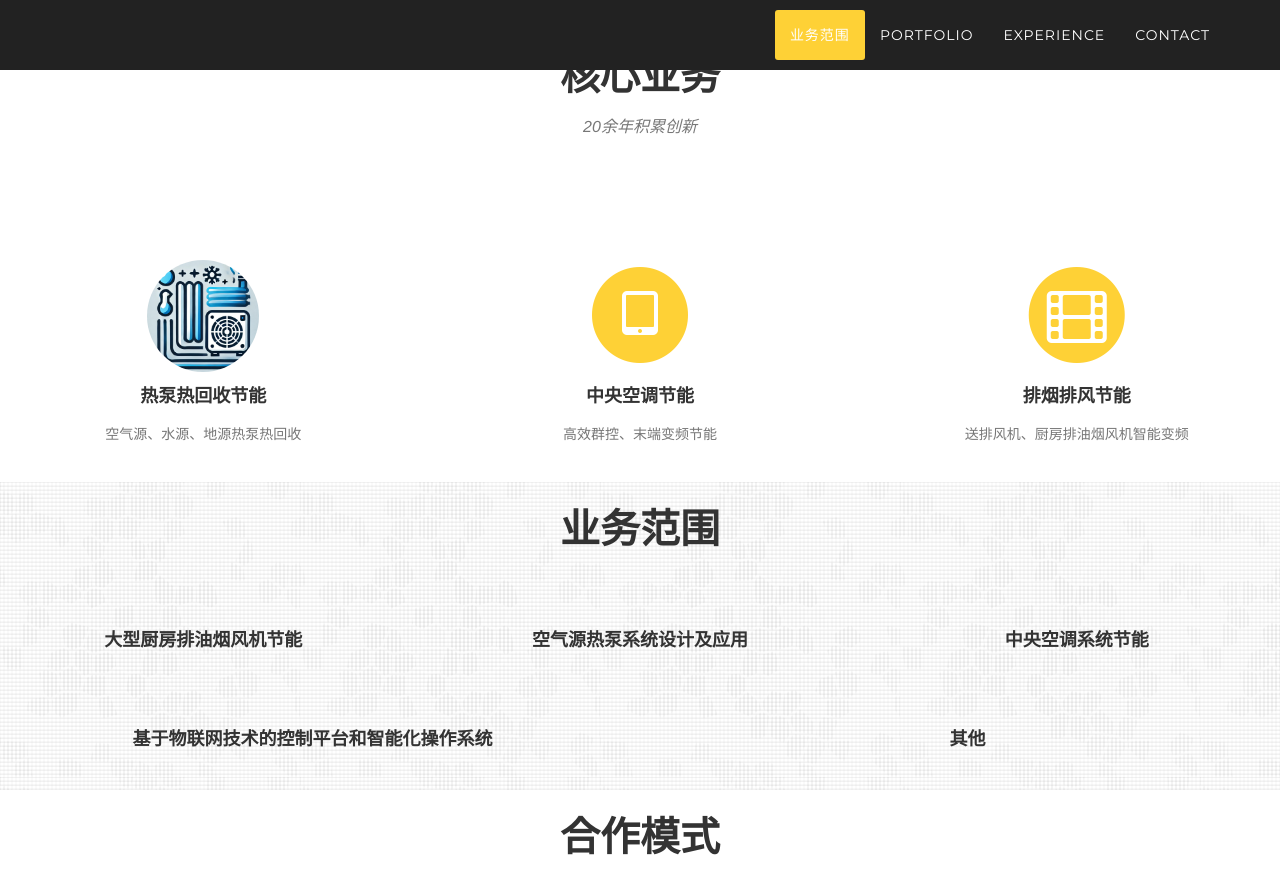
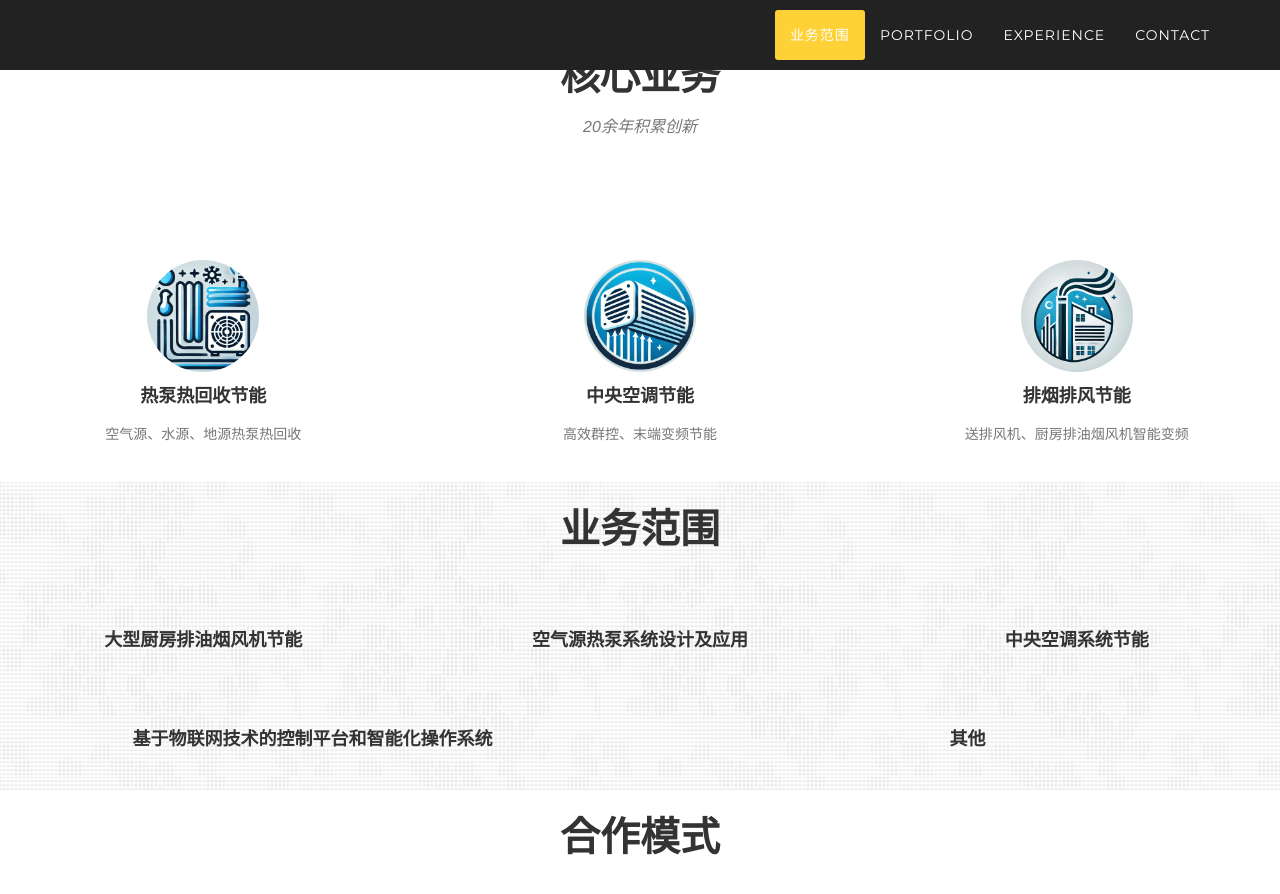
Before and after one commit to wxelec/wxelec.github.io, a Jekyll site: the page built from index.html, in a window 1280 px wide and 900 px high, scrolled down 1029 px. Shown: the top 894 px of the window. Built offline with Jekyll 4.4.1, drawn with Linux system fonts in a browser that asks for light colours; some web fonts are replaced.

Commit message:
Update skills.html

```diff
--- a/_includes/skills.html
+++ b/_includes/skills.html
@@ -18,16 +18,18 @@
                 </div>
                 <div class="col-md-4">
                     <span class="fa-stack fa-4x">
-                        <i class="fa fa-circle fa-stack-2x text-primary"></i>
-                        <i class="fa fa-tablet fa-stack-1x fa-inverse"></i>
+<!--                         <i class="fa fa-circle fa-stack-2x text-primary"></i>
+                        <i class="fa fa-tablet fa-stack-1x fa-inverse"></i> -->
+                        <img class="img-circle img-responsive" src="img/airconditioner.jpg" alt="">
                     </span>
                     <h4 class="service-heading">中央空调节能</h4>
                     <p class="text-muted">高效群控、末端变频节能</p>
                 </div>
                 <div class="col-md-4">
                     <span class="fa-stack fa-4x">
-                        <i class="fa fa-circle fa-stack-2x text-primary"></i>
-                        <i class="fa fa-film fa-stack-1x fa-inverse"></i>
+<!--                         <i class="fa fa-circle fa-stack-2x text-primary"></i>
+                        <i class="fa fa-film fa-stack-1x fa-inverse"></i> -->
+                        <img class="img-circle img-responsive" src="img/fan.jpg" alt="">
                     </span>
                     <h4 class="service-heading">排烟排风节能</h4>
                     <p class="text-muted">送排风机、厨房排油烟风机智能变频</p>
```
